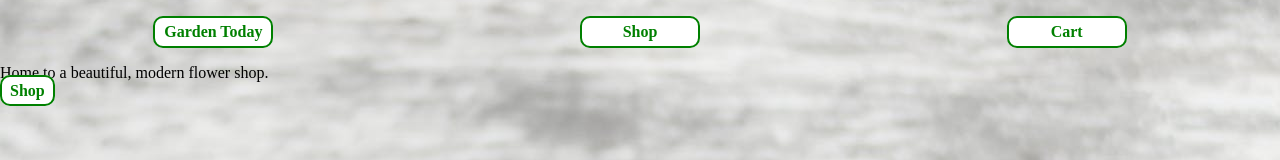
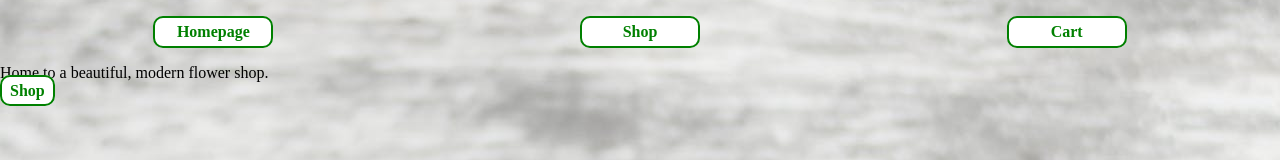
Before and after one commit to Furilon/shopping-cart, a React (Create React App) app: page / in a window 1280 px wide. Shown: the top 160 px of the page. Built offline with nearby package versions, Linux system fonts and the light colour scheme.

Commit message:
Changed button name to make nav more centered

```diff
--- a/src/components/Header.js
+++ b/src/components/Header.js
@@ -6,7 +6,7 @@ const Header = (props) => {
             <nav>
                 <ul>
                     <Link to="/">
-                        <li>Garden Today</li>
+                        <li>Homepage</li>
                     </Link>
                     <Link to="/shop">
                         <li>Shop</li>
```
